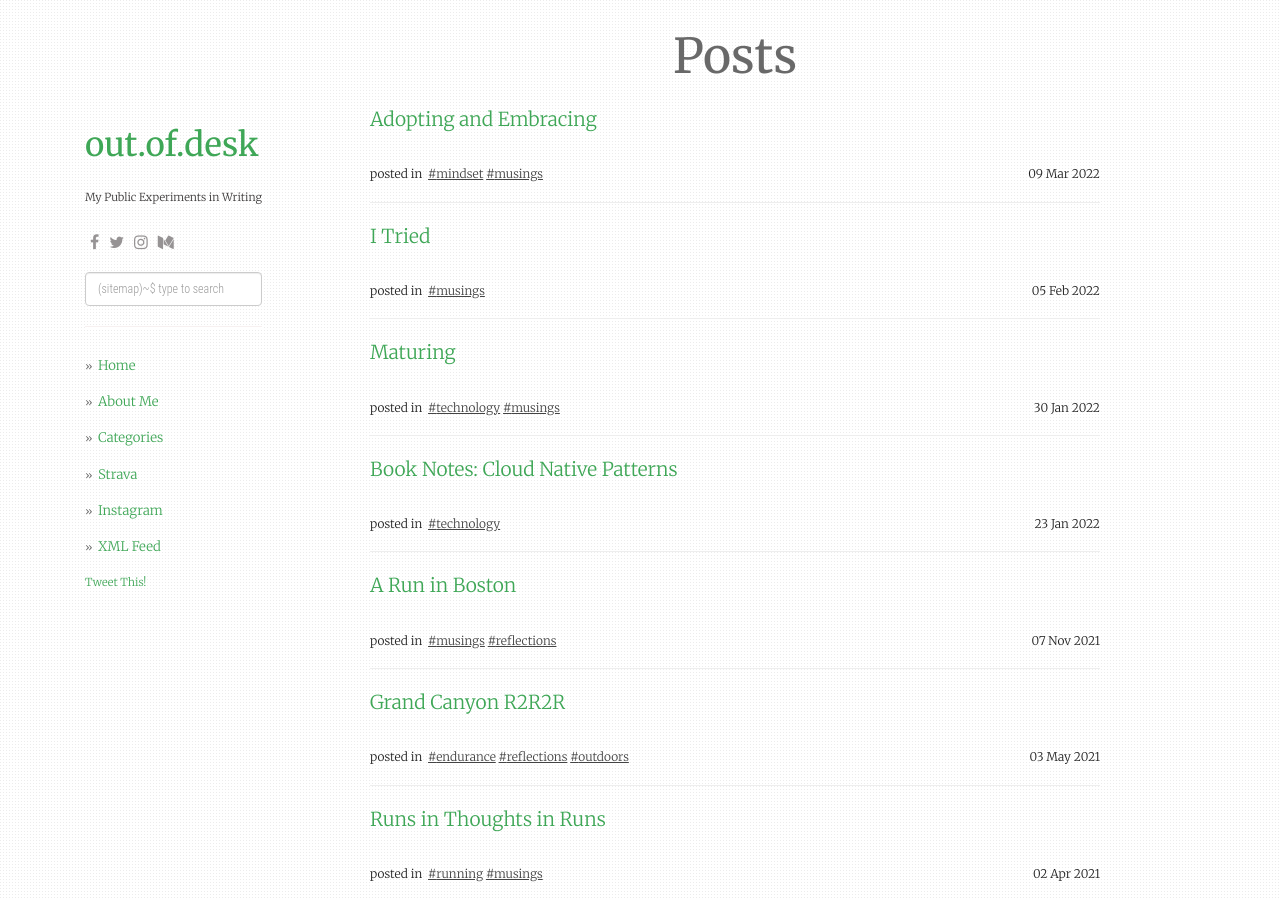
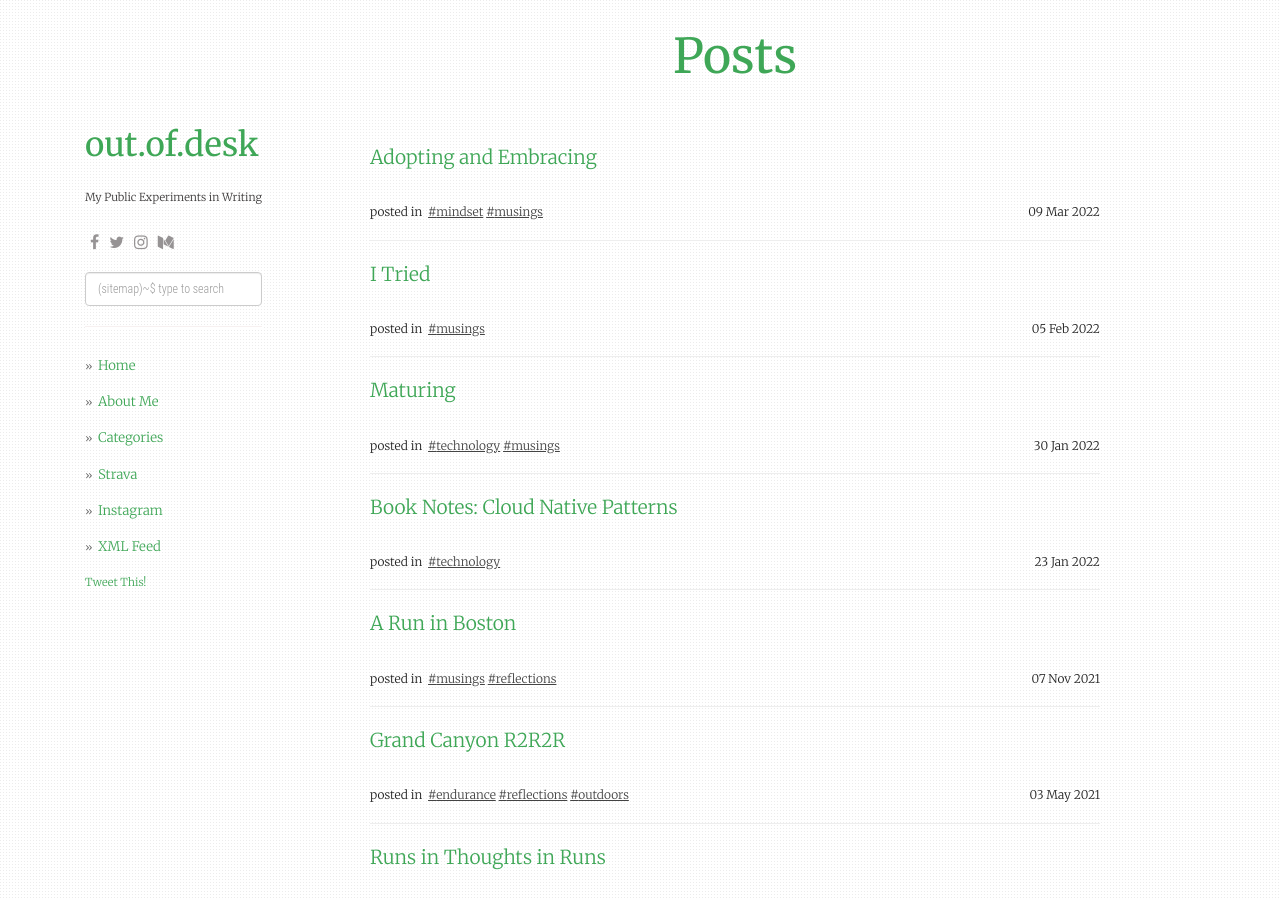
Before and after one commit to outofdesk/outofdesk.github.io, a Jekyll site: the page built from index.html, in a window 1280 px wide and 900 px high. Built offline with Jekyll 4.4.1, drawn with Linux system fonts in a browser that asks for light colours; nearby versions of some CDN libraries; the list of posts is cut into pages by our own code; comment, search, counter and statistics services are not loaded.

Commit message:
updates layout

```diff
--- a/index.html
+++ b/index.html
@@ -4,7 +4,9 @@
 ---
 
 <div id="home">
-  <h1>Posts</h1>
+  <header class="post-header">
+    <h1 class="post-title">Posts</h1>
+  </header>
   <ul class="posts">
     {% for post in paginator.posts %}
       <li>
```
Also changed, not shown: 3 other files.
